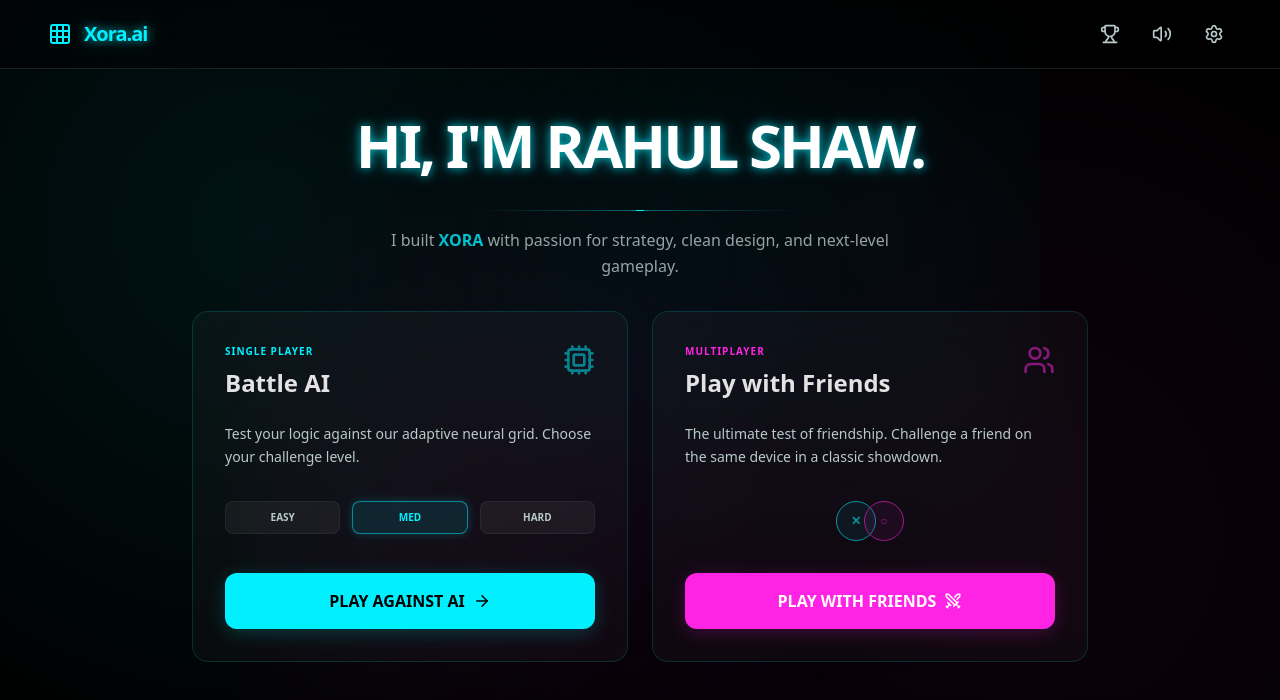
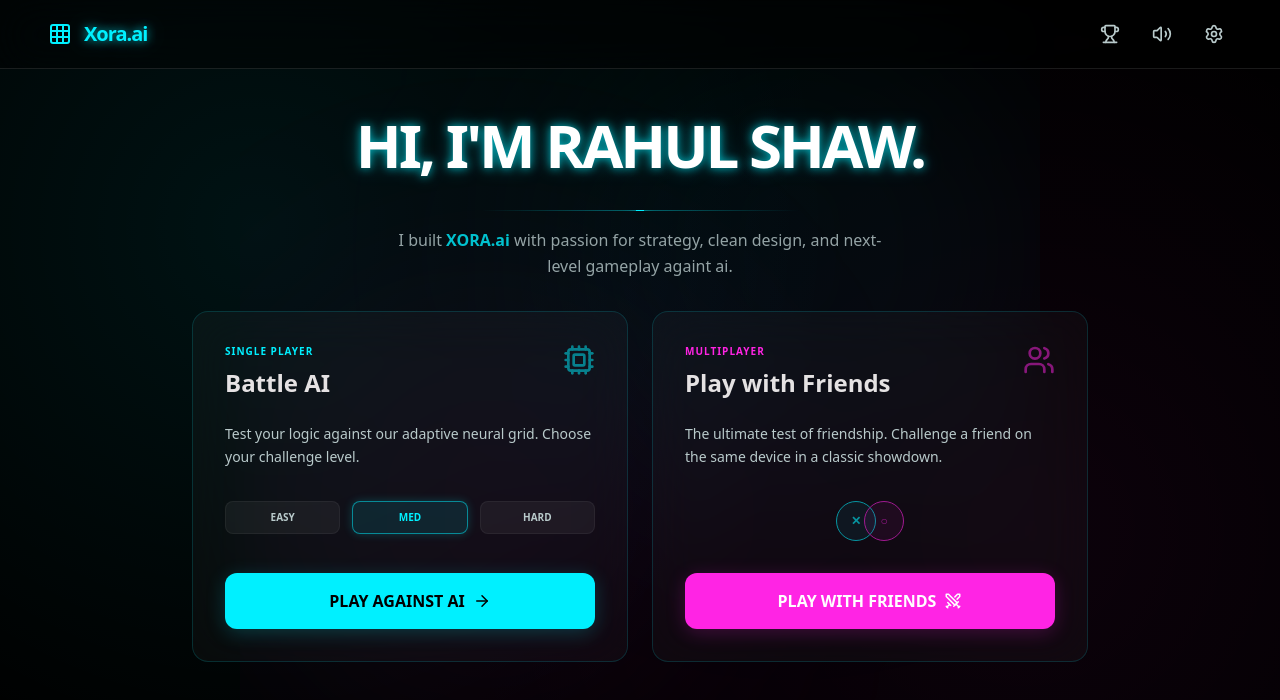
Before and after one commit to CODER-RAHUL9038/XORA.ai, a React (Vite) app: page / in a window 1280 px wide. Shown: the top 700 px of the page. Built offline with nearby package versions, Linux system fonts and the light colour scheme.

Commit message:
chore: rebrand to Xora.ai and fix TypeScript JSX types

```diff
--- a/package.json
+++ b/package.json
@@ -27,6 +27,8 @@
   "devDependencies": {
     "@types/express": "^4.17.21",
     "@types/node": "^22.14.0",
+    "@types/react": "^19.2.14",
+    "@types/react-dom": "^19.2.3",
     "autoprefixer": "^10.4.21",
     "esbuild": "^0.25.0",
     "tailwindcss": "^4.1.14",
--- a/src/components/HomeScreen.tsx
+++ b/src/components/HomeScreen.tsx
@@ -118,7 +118,7 @@ export default function HomeScreen({
               className="max-w-2xl mx-auto px-4"
             >
               <p className="text-on-surface-variant text-sm md:text-base leading-relaxed opacity-80 font-normal max-w-lg mx-auto">
-                I built <span className="text-primary font-bold">XORA</span> with passion for strategy, clean design, and next-level gameplay.
+                I built <span className="text-primary font-bold">XORA.ai</span> with passion for strategy, clean design, and next-level gameplay againt ai.
               </p>
             </motion.div>
           </section>
--- a/vite.config.ts
+++ b/vite.config.ts
@@ -14,7 +14,7 @@ export default defineConfig(({mode}) => {
         registerType: 'autoUpdate',
         includeAssets: ['icon.svg'],
         manifest: {
-          name: 'Xora.ai: Tech Tic-Tac-Toe',
+          name: 'Xora.ai',
           short_name: 'Xora.ai',
           description: 'The future of Tic-Tac-Toe with neon aesthetics and AI.',
           theme_color: '#0e0e0f',
```
Also changed, not shown: 1 other file (tests, documents, lock files or other folders).
